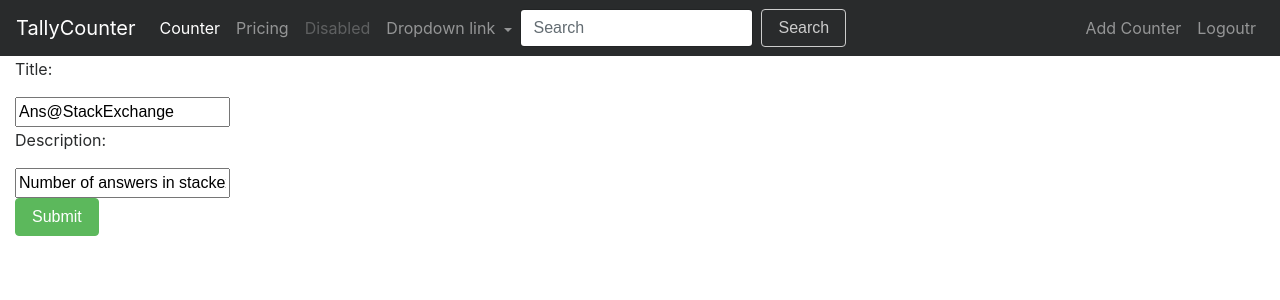
After one commit to AshishSinha5/tally_project, a Django app: page /counter/counter/1/ in a window 1280 px wide. The commit adds this page. Shown: the top 300 px of the page. Run offline with Django 3.2, Linux system fonts and the light colour scheme; data comes from the database, SQL or seed files in the repository; both versions use the stored data as it was after the commit; some libraries are stand-ins or nearby versions.

Commit message:
Added Forms

```diff
--- a/counter/models.py
+++ b/counter/models.py
@@ -1,14 +1,18 @@
 from django.db import models
 from datetime import datetime
-
+from django.core.urlresolvers import reverse
 
 class CounterName(models.Model):
     title = models.CharField(max_length=250)
     description = models.CharField(max_length=500)
     is_favorite = models.BooleanField(default=False)
 
+    def get_absolute_url(self):
+        return reverse('counter:details', kwargs={'pk':self.pk})
+
     def __str__(self):
         return self.title + ' - ' + self.description
+
 
 
 # class Chart(models.Model):
--- a/counter/templates/counter/base.html
+++ b/counter/templates/counter/base.html
@@ -3,6 +3,7 @@
     <title>Welcome</title>
     {% load staticfiles %}
     <link rel="stylesheet" href="https://maxcdn.bootstrapcdn.com/bootstrap/4.0.0-alpha.6/css/bootstrap.min.css" integrity="sha384-rwoIResjU2yc3z8GV/NPeZWAv56rSmLldC3R/AZzGRnGxQQKnKkoFVhFQhNUwEyJ" crossorigin="anonymous">
+    <link href="https://maxcdn.bootstrapcdn.com/font-awesome/4.7.0/css/font-awesome.min.css" rel="stylesheet" integrity="sha384-wvfXpqpZZVQGK6TAh5PVlGOfQNHSoD2xbE+QkPxCAFlNEevoEH3Sl0sibVcOQVnN" crossorigin="anonymous">
     <link rel="stylesheet" type="text/css" href="{%static 'counter/css/index.css'%}">
     <link rel="stylesheet" type="text/css" href="{% static 'counter/css/details.css'%}"/>
 </head>
@@ -41,7 +42,7 @@
     </ul>
       <ul class="navbar-nav ml-auto d-flex align-items-center">
           <li class="nav-item ">
-        <a class="nav-link " href="#">Add Counter</a>
+        <a class="nav-link " href="{% url 'counter:counter-add' %}">Add Counter</a>
       </li>
        <li class="nav-item ">
         <a class="nav-link " href="#">Logoutr</a>
--- /dev/null
+++ b/counter/templates/counter/counter_form.html
@@ -0,0 +1,15 @@
+{% extends 'counter/base.html' %}
+
+{% block body %}
+<form class="form-horizontal" action="" method="post" enctype="multipart/form-data">
+    {% csrf_token %}
+    {% include 'counter/form-template.html' %}
+    <div class="form-group">
+        <div class="col-sm-offset-2 col-sm-10">
+            <button type="submit" class="btn btn-success">Submit</button>
+        </div>
+    </div>
+</form>
+
+
+{% endblock %}
--- a/counter/templates/counter/details.html
+++ b/counter/templates/counter/details.html
@@ -4,7 +4,7 @@
     {% for counts in countername.netcount_set.all %}
     <li> Count at time - {{ counts.time}} = {{counts.numCount}}</li>
     {% endfor %}
-    {{ latestCount.numCount }}
+    {{ latestCount.numCount }}</br>
 <button type="button" class="btn btn-success col-md-2" id="increment" onclick="add_to_numCount();"><h4>+</h4></button>
 <button type="button" class="btn btn-danger col-md-2"id="decrement" onclick="sub_from_numCount();"><h4>-</h4></button>
 {% endblock %}
--- /dev/null
+++ b/counter/templates/counter/form-template.html
@@ -0,0 +1,7 @@
+{% for field in form %}
+    <div class="col-sm-offset-2 col-sm-10">
+        <span class="text-danger small">{{field.errors}}</span>
+    </div>
+    <label class="control-label col-sm-2">{{field.label_tag}}</label>
+    <div class="col-sm-10">{{field}}</div>
+{%endfor%}
--- a/counter/urls.py
+++ b/counter/urls.py
@@ -4,9 +4,15 @@ from . import views
 app_name = 'counter'
 
 urlpatterns = [
-    # /counter/
+
     url(r'^$', views.IndexView.as_view(), name='index'),
 
-    # /counter/712/
     url(r'^(?P<pk>[0-9]+)/$', views.DetailView.as_view(), name='details'),
+
+    url(r'^counter/add/$', views.CounterCreate.as_view(), name='counter-add'),
+
+    url(r'^counter/(?P<pk>[0-9]+)/$', views.CounterUpdate.as_view(), name='counter-update'),
+
+    url(r'^counter/(?P<pk>[0-9]+)/delete/$', views.CounterDelete.as_view(), name='counter-delete'),
+
 ]
--- a/counter/views.py
+++ b/counter/views.py
@@ -1,6 +1,9 @@
 from django.views import generic
+from django.views.generic.edit import CreateView,UpdateView,DeleteView
+from django.core.urlresolvers import reverse_lazy
 from .models import CounterName, NetCount
 NoneType = type(None)
+
 
 class IndexView(generic.ListView):
     template_name = 'counter/index.html'
@@ -18,3 +21,20 @@ class DetailView(generic.DetailView):
         counter = context['countername']
         context['latestCount'] = NetCount.objects.filter(CounterName__id=counter.id).last()
         return context
+
+
+class CounterCreate(CreateView):
+    model = CounterName
+    fields = ['title', 'description']
+    template_name = 'counter/counter_form.html'
+
+
+class CounterUpdate(UpdateView):
+    model = CounterName
+    fields = ['title', 'description']
+    template_name = 'counter/counter_form.html'
+
+
+class CounterDelete(DeleteView):
+    model = CounterName
+    success_url = reverse_lazy('counter:index');
```
Also changed, not shown: counter/templates/counter/index.html (+9 -1 lines), db.sqlite3.
